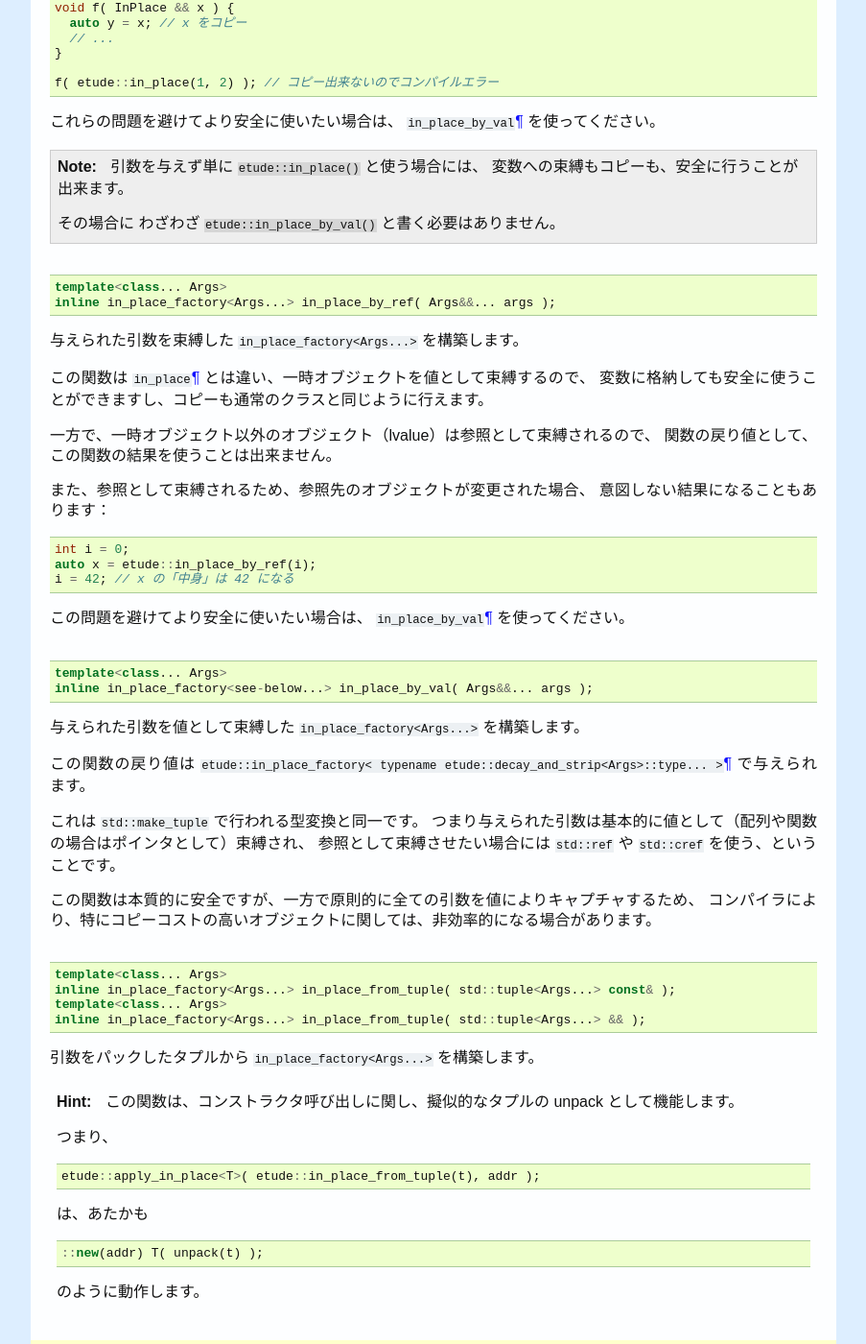
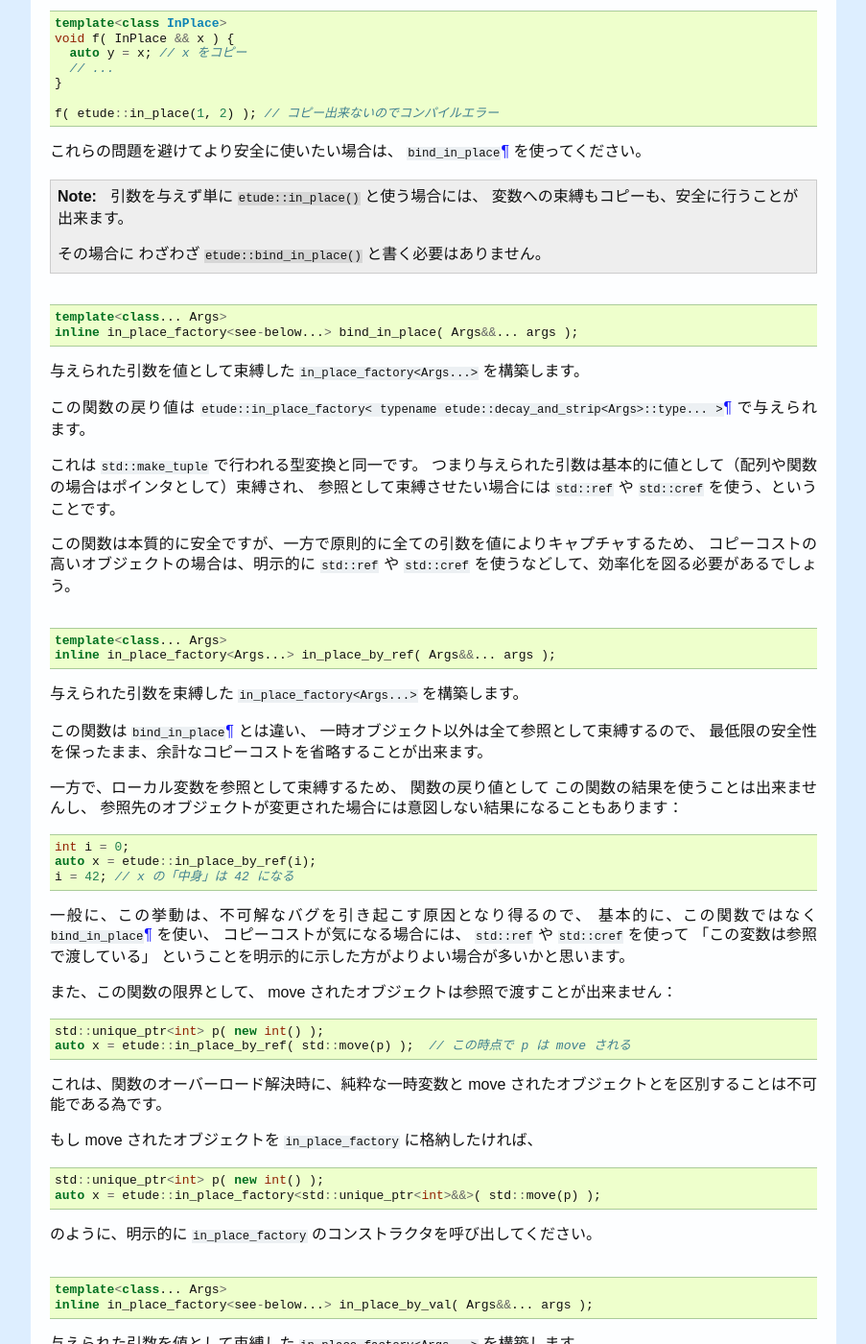
Before and after one commit to gintenlabo/etude, a Sphinx documentation site: the page built from docs/in-place.rst, in a window 1280 px wide and 1400 px high, scrolled down 11462 px. Shown: the whole window at 96% size, without its empty margins (198-1101 px from the left). Built offline with Sphinx 7.4.7, drawn with Linux system fonts in a browser that asks for light colours; some of the changed text lies outside the part shown.

Commit message:
bind_in_place のドキュメントを追加

```diff
--- a/docs/in-place.rst
+++ b/docs/in-place.rst
@@ -195,7 +195,7 @@ Etude.InPlaceFactory が Boost.InPlaceFactory の全ての機能を含んでい
 - 関数の戻り値として使う場合
 
 には、 ``etude::in_place`` ではなく
-``etude::in_place_by_val``\ :ref:`¶<in_place_by_val>`\ :ref:`¶<in_place_by_val typed>`
+``etude::bind_in_place``\ :ref:`¶<bind_in_place>`\ :ref:`¶<bind_in_place typed>`
 を使うようにしてください ::
 
   int i = 5;
@@ -206,13 +206,13 @@ Etude.InPlaceFactory が Boost.InPlaceFactory の全ての機能を含んでい
   // std::string の一時オブジェクトは auto in_place = ～; の実行後に破棄される
   // auto in_place = etude::in_place( i, std::string("b") ); x = in_place;
 
-  // 代わりに in_place_by_val を使う
-  auto in_place = etude::in_place_by_val( i, std::string("b") );
+  // 代わりに bind_in_place を使う
+  auto in_place = etude::bind_in_place( i, std::string("b") );
   x = in_place; // 問題なし
 
 そうすることで、これらの問題は、完全に回避することができます。
 
-``etude::in_place_by_val`` に渡した引数は、参照ではなく値として束縛され、
+``etude::bind_in_place`` に渡した引数は、参照ではなく値として束縛され、
 ``std::ref`` や ``std::cref`` 経由で渡した引数のみが参照で束縛されます。
 
 詳細な動作は :ref:`こちら<in_place>` を参照してください。
@@ -478,6 +478,8 @@ under construction...
       // function template in_place
       template<class... Args>
       inline in_place_factory<Args&&...> in_place( Args&& ...args );
+      template<class... Args>
+      inline in_place_factory<see-below...> bind_in_place( Args&& ...args );
       template<class... Args>
       inline in_place_factory<Args...> in_place_by_ref( Args&& ...args );
       template<class... Args>
@@ -729,6 +731,7 @@ function template ``in_place``
   これらの関数群は、現状あまり良い名前とは言えないため、
   より相応しい名前が見つかった場合には変更するかもしれません。
 
+
 .. compound::
 
   ::
@@ -769,7 +772,7 @@ function template ``in_place``
 
     f( etude::in_place(1, 2) ); // コピー出来ないのでコンパイルエラー
 
-  これらの問題を避けてより安全に使いたい場合は、 ``in_place_by_val``\ :ref:`¶<in_place_by_val>`
+  これらの問題を避けてより安全に使いたい場合は、 ``bind_in_place``\ :ref:`¶<bind_in_place>`
   を使ってください。
 
   .. note::
@@ -777,7 +780,35 @@ function template ``in_place``
     引数を与えず単に ``etude::in_place()`` と使う場合には、
     変数への束縛もコピーも、安全に行うことが出来ます。
 
-    その場合に わざわざ ``etude::in_place_by_val()`` と書く必要はありません。
+    その場合に わざわざ ``etude::bind_in_place()`` と書く必要はありません。
+
+
+.. index::
+  single: In-Place Factories; bind_in_place
+
+.. _bind_in_place:
+
+.. compound::
+
+  ::
+
+    template<class... Args>
+    inline in_place_factory<see-below...> bind_in_place( Args&&... args );
+
+  与えられた引数を値として束縛した ``in_place_factory<Args...>`` を構築します。
+
+  この関数の戻り値は
+  ``etude::in_place_factory< typename etude::decay_and_strip<Args>::type... >``\
+  :ref:`¶<decay_and_strip>` で与えられます。
+
+  これは ``std::make_tuple`` で行われる型変換と同一です。
+  つまり与えられた引数は基本的に値として（配列や関数の場合はポインタとして）束縛され、
+  参照として束縛させたい場合には ``std::ref`` や ``std::cref`` を使う、ということです。
+
+  この関数は本質的に安全ですが、一方で原則的に全ての引数を値によりキャプチャするため、
+  コピーコストの高いオブジェクトの場合は、明示的に
+  ``std::ref`` や ``std::cref`` を使うなどして、効率化を図る必要があるでしょう。
+
 
 .. index::
   single: In-Place Factories; in_place_by_ref
@@ -793,21 +824,38 @@ function template ``in_place``
 
   与えられた引数を束縛した ``in_place_factory<Args...>`` を構築します。
 
-  この関数は ``in_place``\ :ref:`¶<in_place>` とは違い、一時オブジェクトを値として束縛するので、
-  変数に格納しても安全に使うことができますし、コピーも通常のクラスと同じように行えます。
-
-  一方で、一時オブジェクト以外のオブジェクト（lvalue）は参照として束縛されるので、
-  関数の戻り値として、この関数の結果を使うことは出来ません。
-
-  また、参照として束縛されるため、参照先のオブジェクトが変更された場合、
-  意図しない結果になることもあります： ::
+  この関数は ``bind_in_place``\ :ref:`¶<bind_in_place>` とは違い、
+  一時オブジェクト以外は全て参照として束縛するので、
+  最低限の安全性を保ったまま、余計なコピーコストを省略することが出来ます。
+
+  一方で、ローカル変数を参照として束縛するため、
+  関数の戻り値として この関数の結果を使うことは出来ませんし、
+  参照先のオブジェクトが変更された場合には意図しない結果になることもあります： ::
 
     int i = 0;
     auto x = etude::in_place_by_ref(i);
     i = 42; // x の「中身」は 42 になる
 
-  この問題を避けてより安全に使いたい場合は、 ``in_place_by_val``\ :ref:`¶<in_place_by_val>`
-  を使ってください。
+  一般に、この挙動は、不可解なバグを引き起こす原因となり得るので、
+  基本的に、この関数ではなく ``bind_in_place``\ :ref:`¶<bind_in_place>` を使い、
+  コピーコストが気になる場合には、 ``std::ref`` や ``std::cref`` を使って
+  「この変数は参照で渡している」
+  ということを明示的に示した方がよりよい場合が多いかと思います。
+
+  また、この関数の限界として、 move されたオブジェクトは参照で渡すことが出来ません： ::
+
+    std::unique_ptr<int> p( new int() );
+    auto x = etude::in_place_by_ref( std::move(p) );  // この時点で p は move される
+
+  これは、関数のオーバーロード解決時に、純粋な一時変数と
+  move されたオブジェクトとを区別することは不可能である為です。
+
+  もし move されたオブジェクトを ``in_place_factory`` に格納したければ、 ::
+
+    std::unique_ptr<int> p( new int() );
+    auto x = etude::in_place_factory<std::unique_ptr<int>&&>( std::move(p) );
+
+  のように、明示的に ``in_place_factory`` のコンストラクタを呼び出してください。
 
 .. index::
   single: In-Place Factories; in_place_by_val
@@ -824,15 +872,14 @@ function template ``in_place``
   与えられた引数を値として束縛した ``in_place_factory<Args...>`` を構築します。
 
   この関数の戻り値は
-  ``etude::in_place_factory< typename etude::decay_and_strip<Args>::type... >``\
-  :ref:`¶<decay_and_strip>` で与えられます。
-
-  これは ``std::make_tuple`` で行われる型変換と同一です。
-  つまり与えられた引数は基本的に値として（配列や関数の場合はポインタとして）束縛され、
-  参照として束縛させたい場合には ``std::ref`` や ``std::cref`` を使う、ということです。
-
-  この関数は本質的に安全ですが、一方で原則的に全ての引数を値によりキャプチャするため、
-  コンパイラにより、特にコピーコストの高いオブジェクトに関しては、非効率的になる場合があります。
+  ``etude::in_place_factory< typename std::decay<Args>::type... >``
+  で与えられます。
+
+  ``bind_in_place``\ :ref:`¶<bind_in_place>` との違いは、
+  ``std::reference_wrapper<T>`` に包まれたオブジェクトであっても そのまま束縛する、という点です。
+
+  ``std::reference_wrapper<T>`` 型の引数を取るコンストラクタに対して\
+  安全に引数を転送したい場合には、こちらを使うのが良いでしょう。
 
 .. index::
   single: In-Place Factories; in_place_from_tuple
@@ -1029,6 +1076,8 @@ TypedInPlaceFactory への参照の場合には ``std::true_type`` を、そう
       template<class T, class... Args>
       inline typed_in_place_factory<T, Args&&...> in_place( Args&& ...args );
       template<class T, class... Args>
+      inline typed_in_place_factory<T, see-below...> bind_in_place( Args&& ...args );
+      template<class T, class... Args>
       inline typed_in_place_factory<T, Args...> in_place_by_ref( Args&& ...args );
       template<class T, class... Args>
       inline typed_in_place_factory<T, see-below...> in_place_by_val( Args&& ...args );
@@ -1298,6 +1347,7 @@ function template ``in_place`` (typed version)
   これらの関数群は、現状あまり良い名前とは言えないため、
   より相応しい名前が見つかった場合には変更するかもしれません。
 
+
 .. compound::
 
   ::
@@ -1320,6 +1370,29 @@ function template ``in_place`` (typed version)
   ``in_place``\ :ref:`¶<in_place>` と同じように動作します。
   詳しい解説は :ref:`そちら<in_place>` を参照してください。
 
+.. index::
+  single: In-Place Factories; bind_in_place
+
+.. _bind_in_place typed:
+
+.. compound::
+
+  ::
+
+    template<class T, class... Args>
+    inline typed_in_place_factory<T, see-below...> bind_in_place( Args&&... args );
+
+  与えられた引数を値として束縛した ``typed_in_place_factory<T, Args...>`` を構築します。
+
+  この関数の戻り値は
+  ``etude::typed_in_place_factory< T, typename etude::decay_and_strip<Args>::type... >``\
+  :ref:`¶<decay_and_strip>` で与えられます。
+
+  ``in_place_factory<Args...>``\ :ref:`¶<in_place_factory>` 版の
+  ``bind_in_place``\ :ref:`¶<bind_in_place>` との使い分けに関しては
+  :ref:`こちら<in_place typed>` を、
+  渡された引数がどのように束縛されるかは
+  :ref:`こちら<bind_in_place>` を、それぞれ参照してください。
 
 .. index::
   single: In-Place Factories; in_place_by_ref
@@ -1356,8 +1429,8 @@ function template ``in_place`` (typed version)
   与えられた引数を値として束縛した ``typed_in_place_factory<T, Args...>`` を構築します。
 
   この関数の戻り値は
-  ``etude::typed_in_place_factory< T, typename etude::decay_and_strip<Args>::type... >``\
-  :ref:`¶<decay_and_strip>` で与えられます。
+  ``etude::typed_in_place_factory< T, typename std::decay<Args>::type... >``
+  で与えられます。
 
   ``in_place_factory<Args...>``\ :ref:`¶<in_place_factory>` 版の
   ``in_place_by_val``\ :ref:`¶<in_place_by_val>` との使い分けに関しては
```
